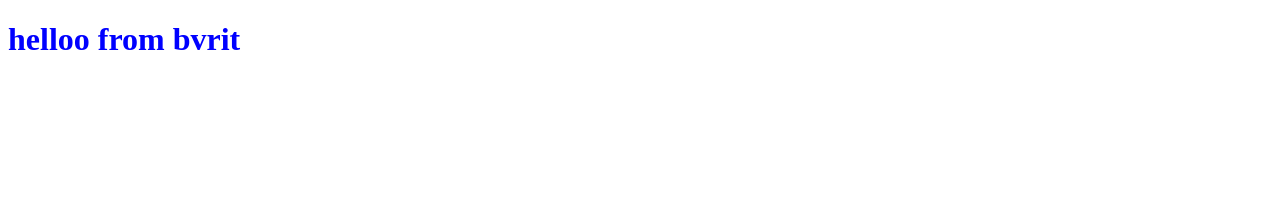
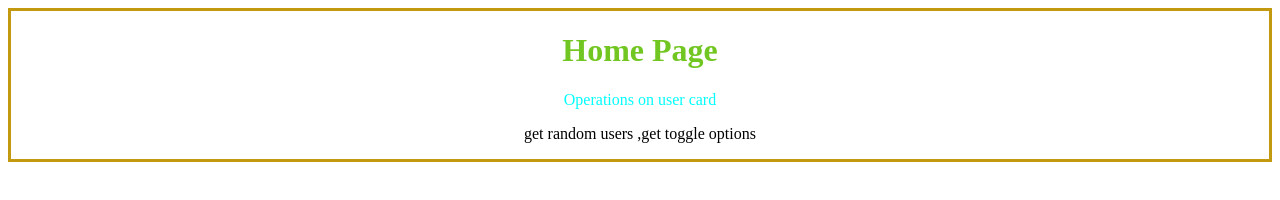
Before and after one commit to Godhasree5/AutoSuggest, a website: page frontend/index.html in a window 1280 px wide. Drawn offline with Linux system fonts and the light colour scheme.

Commit message:
commit it

```diff
--- a/frontend/index.css
+++ b/frontend/index.css
@@ -1,4 +1,17 @@
 h1
 {
-    color:blue;
+    color:#71c621;
 }
+#p1
+{
+    color:aqua;
+}
+#home
+{
+    text-align: center;
+    border:3px,solid,hsl(46, 86%, 41%);
+}
+#home:hover
+{
+    background-color: blanchedalmond;
+}
--- a/frontend/index.html
+++ b/frontend/index.html
@@ -8,6 +8,10 @@
     <script src="index.js"></script>
 </head>
 <body>
-    <h1>helloo from bvrit</h1>
+    <div id="home">
+        <h1>Home Page</h1>
+        <p id="p1">Operations on user card</p1>
+        <p id="p2">get random users ,get toggle options</p>
+    </div>
 </body>
 </html>
```
